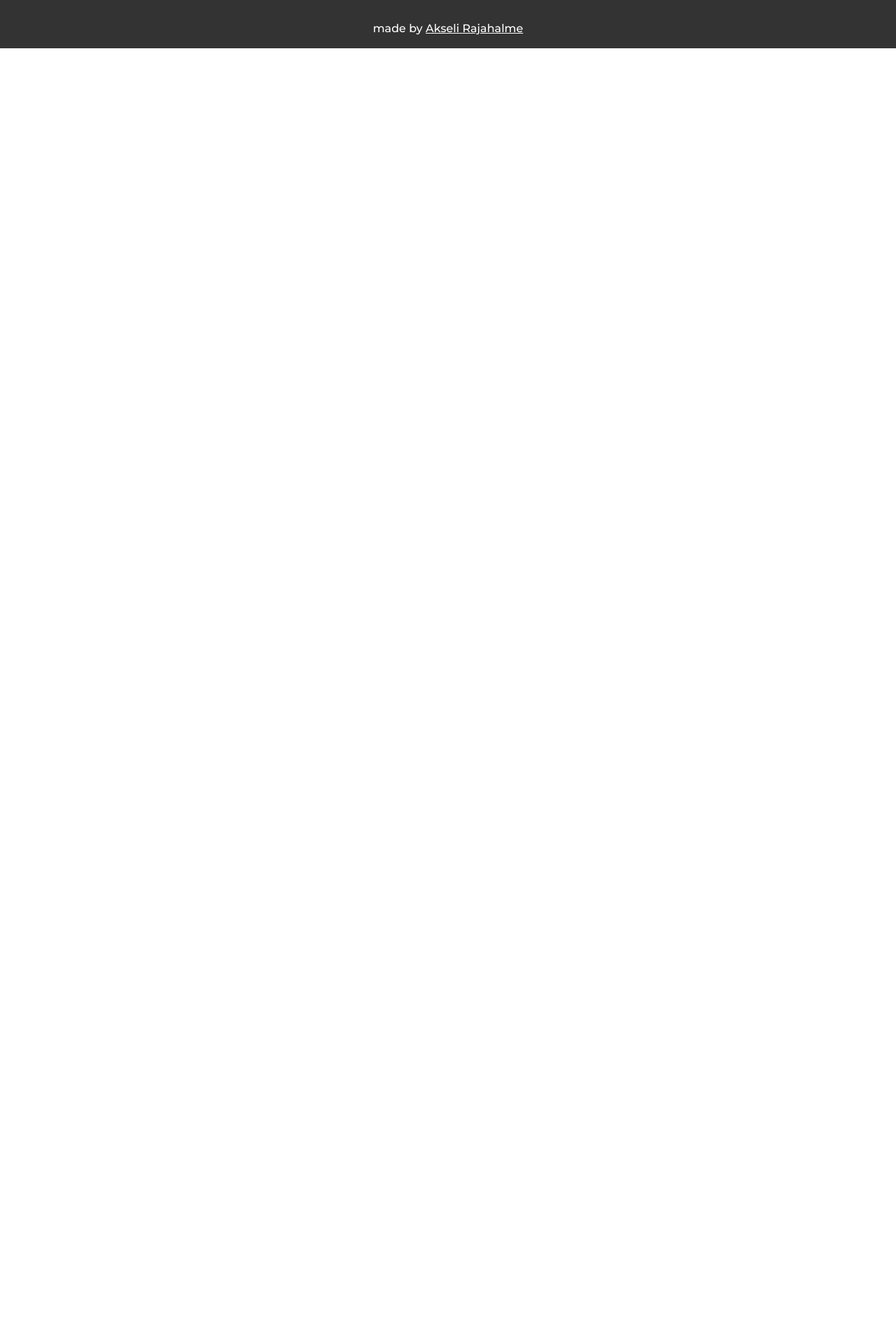
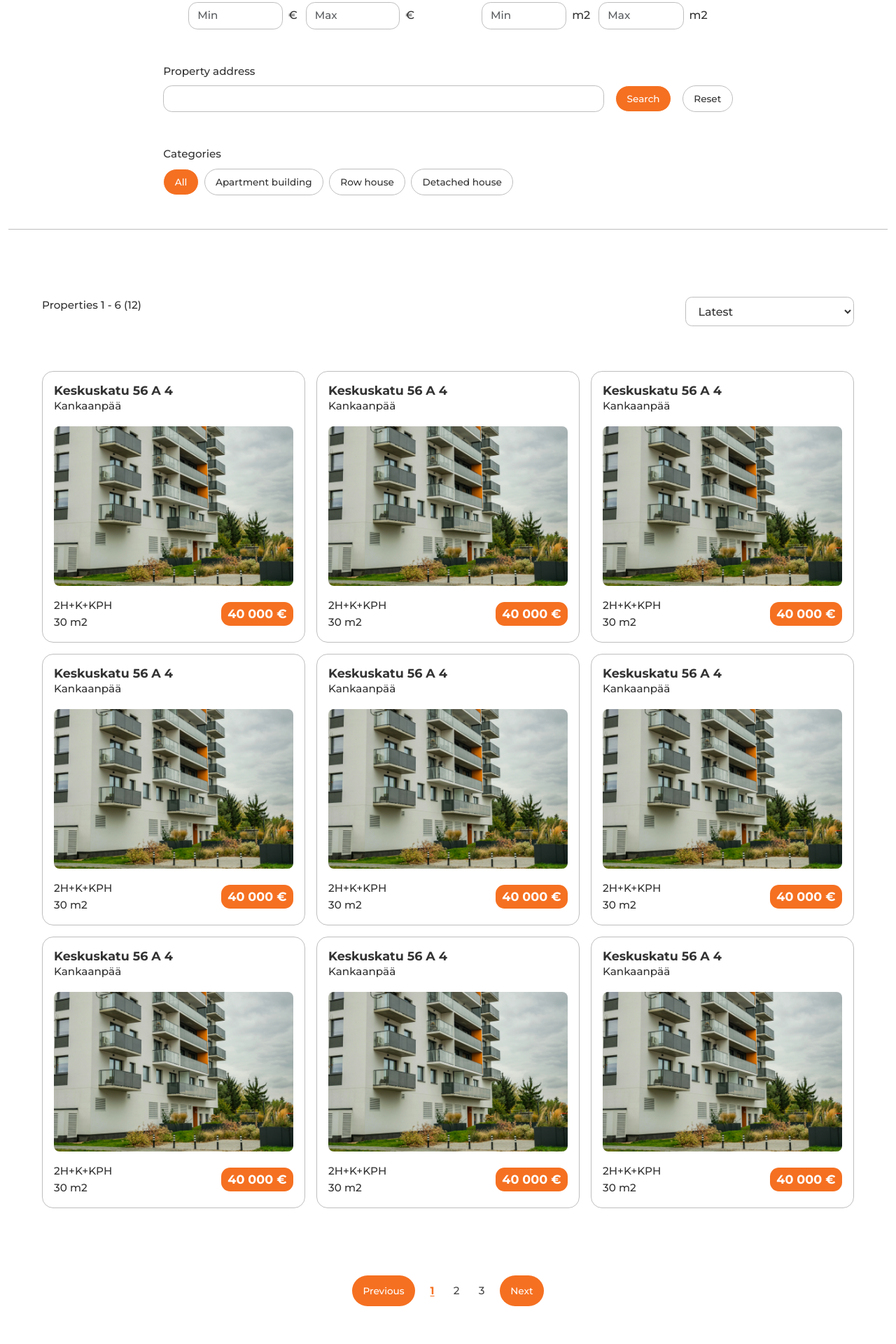
Before and after one commit to AkseliRaj/real-estate-management-website, a React (Vite) app in the folder ar-isannointi-oy/: page /vuokra-kohteet in a window 1280 px wide. Shown: the part 640-2560 px from the top of the page at 70% size. Before the commit the page ends 800 px from the top, so only its background shows below. Built offline with nearby package versions, Linux system fonts and the light colour scheme.

Commit message:
Added rentals page and routed it in the nav bar

```diff
--- a/ar-isannointi-oy/src/App.jsx
+++ b/ar-isannointi-oy/src/App.jsx
@@ -15,6 +15,7 @@ import PublicDeedConfirmationsPage from './pages/PublicDeedConfirmationsPage.jsx
 import RealEstateQuotePage from './pages/RealEstateQuotePage.jsx';
 import RealEstatePropertiesPage from './pages/RealEstatePropertiesPage.jsx';
 import RealEstateLandingPage from './pages/RealEstateLandingPage.jsx';
+import RentalPropertiesPage from './pages/RentalPropertiesPage.jsx';
 
 function App() {
   const { pathname } = useLocation();
@@ -34,6 +35,7 @@ function App() {
           <Route path="/kiinteistonvalitys" element={<RealEstateLandingPage />} />
           <Route path="/arvio-kohteestasi" element={<RealEstateQuotePage />} />
           <Route path="/kiinteistonvalitys/kohteet" element={<RealEstatePropertiesPage />} />
+          <Route path="/vuokra-kohteet" element={<RentalPropertiesPage />} />
         </Routes>
       </main>
       <Footer />
--- a/ar-isannointi-oy/src/components/LandingPropertyCarousel.jsx
+++ b/ar-isannointi-oy/src/components/LandingPropertyCarousel.jsx
@@ -3,7 +3,7 @@ import '../css/LandingPropertyCarousel.css';
 
 function LandingPropertyCarousel({ properties }) {
   return (
-    <div className='row justify-content-start g-3 my-4 my-md-5 Landing-PropertyCarousel'>
+    <div className='row justify-content-start g-3 my-4 my-md-5 p-2 Landing-PropertyCarousel'>
       {properties.map((property, index) => (
         <PropertyCard
           key={index}
--- a/ar-isannointi-oy/src/data/siteLinks.js
+++ b/ar-isannointi-oy/src/data/siteLinks.js
@@ -15,7 +15,7 @@ const SITE_LINKS = {
     publicDeeds: '/julkiset-kaupanvahvistukset',
     offerDeals: '/tarjouskaupat',
     rental: '#',
-    rentalProperties: '#',
+    rentalProperties: '/vuokra-kohteet',
     rentalApplication: '#',
     rentYourHome: '#'
 };
--- a/ar-isannointi-oy/src/locales/en/translation.json
+++ b/ar-isannointi-oy/src/locales/en/translation.json
@@ -466,5 +466,8 @@
       "title": "Latest news",
       "link": "from Kiinteistölehti"
     }
+  },
+  "Rental-Properties-Page": {
+    "Banner-Title": "Our rentals"
   }
 }
--- a/ar-isannointi-oy/src/locales/fi/translation.json
+++ b/ar-isannointi-oy/src/locales/fi/translation.json
@@ -466,5 +466,8 @@
       "title": "Ajankohtaisimmat uutiset ",
       "link": "Kiinteistölehdestä"
     }
+  },
+  "Rental-Properties-Page": {
+    "Banner-Title": "Vuokrakohteemme"
   }
 }
--- a/ar-isannointi-oy/src/pages/RealEstateLandingPage.jsx
+++ b/ar-isannointi-oy/src/pages/RealEstateLandingPage.jsx
@@ -59,7 +59,7 @@ function RealEstateLandingPage() {
         onButtonClick={handleCtaClick}
       />
 
-      <div className='row justify-content-center'>
+      <div className='row gx-0 justify-content-center'>
         <div className='col-11 d-flex align-items-center justify-content-center justify-content-md-between'>
           <h3 className='d-none d-md-block mb-0'>
             {t('Real-Estate-Landing.Propertie-Carousel.title')}
@@ -84,7 +84,7 @@ function RealEstateLandingPage() {
         </div>
       </div>
 
-      <div className='row justify-content-center Service-Cards-Section'>
+      <div className='row gx-0 justify-content-center Service-Cards-Section'>
         <div className='col-11 text-center Title-Section'>
           <h3 className="Service-Cards-Heading d-none d-md-block">{t("Real-Estate-Landing.Card-Section.title")}</h3>
           <h4 className="Service-Cards-Heading d-block d-md-none">{t("Real-Estate-Landing.Card-Section.title")}</h4>
--- /dev/null
+++ b/ar-isannointi-oy/src/pages/RentalPropertiesPage.jsx
@@ -0,0 +1,134 @@
+import { useState } from 'react';
+import { useTranslation } from 'react-i18next';
+import '../css/RealEstateProperties.css';
+import ArrowButtonOrange from '../components/ArrowButtonOrange';
+import PropertyCard from '../components/PropertyCard';
+import HeroImageBanner from '../components/HeroImageBanner';
+import SearchCategoryFilterSection from '../components/SearchCategoryFilterSection';
+import BannerImage from '../assets/svg/BannerImage.svg';
+
+const RealEstatePropertiesPage = () => {
+    const { t } = useTranslation();
+    const [searchInput, setSearchInput] = useState('');
+    const [searchTerm, setSearchTerm] = useState('');
+    const [selectedCategory, setSelectedCategory] = useState('all');
+    const [minPrice, setMinPrice] = useState('');
+    const [maxPrice, setMaxPrice] = useState('');
+    const [minSquare, setMinSquare] = useState('');
+    const [maxSquare, setMaxSquare] = useState('');
+
+    const properties = Array.from({ length: 9 }, () => ({
+        address: 'Keskuskatu 56 A 4',
+        city: 'Kankaanpää',
+        specifications: '2H+K+KPH',
+        squares: '30 m2',
+        price: '40 000 €',
+    }));
+    const categoryButtons = [
+        { id: 'all', label: t('Properties-Page.Filtering-Section.Categories.All') },
+        { id: 'kerrostalo', label: t('Properties-Page.Filtering-Section.Categories.Apartment-Building') },
+        { id: 'rivitalo', label: t('Properties-Page.Filtering-Section.Categories.Row-House') },
+        { id: 'omakotitalo', label: t('Properties-Page.Filtering-Section.Categories.Detached-House') },
+    ];
+
+    const handleSearch = () => {
+        setSearchTerm(searchInput.trim().toLowerCase());
+    };
+
+    const handleResetFilters = () => {
+        setSearchInput('');
+        setSearchTerm('');
+        setSelectedCategory('all');
+        setMinPrice('');
+        setMaxPrice('');
+        setMinSquare('');
+        setMaxSquare('');
+    };
+
+    return (
+        <div className="container-fluid">
+            <HeroImageBanner
+                title={t('Rental-Properties-Page.Banner-Title')}
+                imageSrc={BannerImage}
+                imageAlt={t('Rental-Properties-Page.Banner-Alt')}
+            />
+            <SearchCategoryFilterSection
+                searchInputId="propertySearch"
+                instructionNameLabel={t('Properties-Page.Filtering-Section.Property-Address')}
+                categoriesLabel={t('Properties-Page.Filtering-Section.Categories-Label')}
+                searchValue={searchInput}
+                onSearchChange={(event) => setSearchInput(event.target.value)}
+                onSearch={handleSearch}
+                onReset={handleResetFilters}
+                searchButtonLabel={t('Properties-Page.Filtering-Section.Search-Button')}
+                resetButtonLabel={t('Properties-Page.Filtering-Section.Reset-Button')}
+                categoryButtons={categoryButtons}
+                selectedCategory={selectedCategory}
+                onSelectCategory={setSelectedCategory}
+                showRangeFilters={true}
+                priceRangeLabel={t("Properties-Page.Filtering-Section.Price-Amount")}
+                minPriceInputId="minPrice"
+                maxPriceInputId="maxPrice"
+                minPriceValue={minPrice}
+                maxPriceValue={maxPrice}
+                onMinPriceChange={(event) => setMinPrice(event.target.value)}
+                onMaxPriceChange={(event) => setMaxPrice(event.target.value)}
+                squareRangeLabel={t("Properties-Page.Filtering-Section.Square-Amount")}
+                minSquareInputId="minSquare"
+                maxSquareInputId="maxSquare"
+                minSquareValue={minSquare}
+                maxSquareValue={maxSquare}
+                onMinSquareChange={(event) => setMinSquare(event.target.value)}
+                onMaxSquareChange={(event) => setMaxSquare(event.target.value)}
+            />
+            <div className="row justify-content-center justify-content-lg-start g-3 p-3 p-xl-5">
+                <div className='col-12 d-flex justify-content-between flex-wrap gap-3 py-5'>
+                    <p className='Card-Amount m-0'>{t("Properties-Page.Propertie-Count")} 1 - 6 (12)</p>
+                    <select className='Properties-SortSelect' defaultValue='uusimmat' aria-label='Järjestä kohteet'>
+                        <option value='Newest'>{t("Properties-Page.Order-By.Latest")}</option>
+                        <option value='Price-asc'>{t("Properties-Page.Order-By.Cheapest")}</option>
+                        <option value='Price-desc'>{t("Properties-Page.Order-By.Expensive")}</option>
+                        <option value='Squares-asc'>{t("Properties-Page.Order-By.Least-Squares")}</option>
+                        <option value='Squares-desc'>{t("Properties-Page.Order-By.Most-Squares")}</option>
+                    </select>
+                </div>
+                {properties.map((property, index) => (
+                    <PropertyCard
+                        key={index}
+                        address={property.address}
+                        city={property.city}
+                        specifications={property.specifications}
+                        squares={property.squares}
+                        price={property.price}
+                    />
+                ))}
+            </div>
+
+            <div className='row justify-content-center'>
+                <div className='col-12 d-flex justify-content-center py-5'>
+                    <nav aria-label="Properties pagination">
+                        <ul className="pagination d-flex align-items-center mb-0 gap-3">
+                            <li className="page-item">
+                                <ArrowButtonOrange label="Previous" variant="orange" showArrow={false} />
+                            </li>
+                            <li className="page-item">
+                                <button type="button" className="Pagination-NumberLink active" aria-current="page">1</button>
+                            </li>
+                            <li className="page-item">
+                                <button type="button" className="Pagination-NumberLink">2</button>
+                            </li>
+                            <li className="page-item">
+                                <button type="button" className="Pagination-NumberLink">3</button>
+                            </li>
+                            <li className="page-item">
+                                <ArrowButtonOrange label="Next" variant="orange" showArrow={false} />
+                            </li>
+                        </ul>
+                    </nav>
+                </div>
+            </div>
+        </div>
+    );
+};
+
+export default RealEstatePropertiesPage;
```
